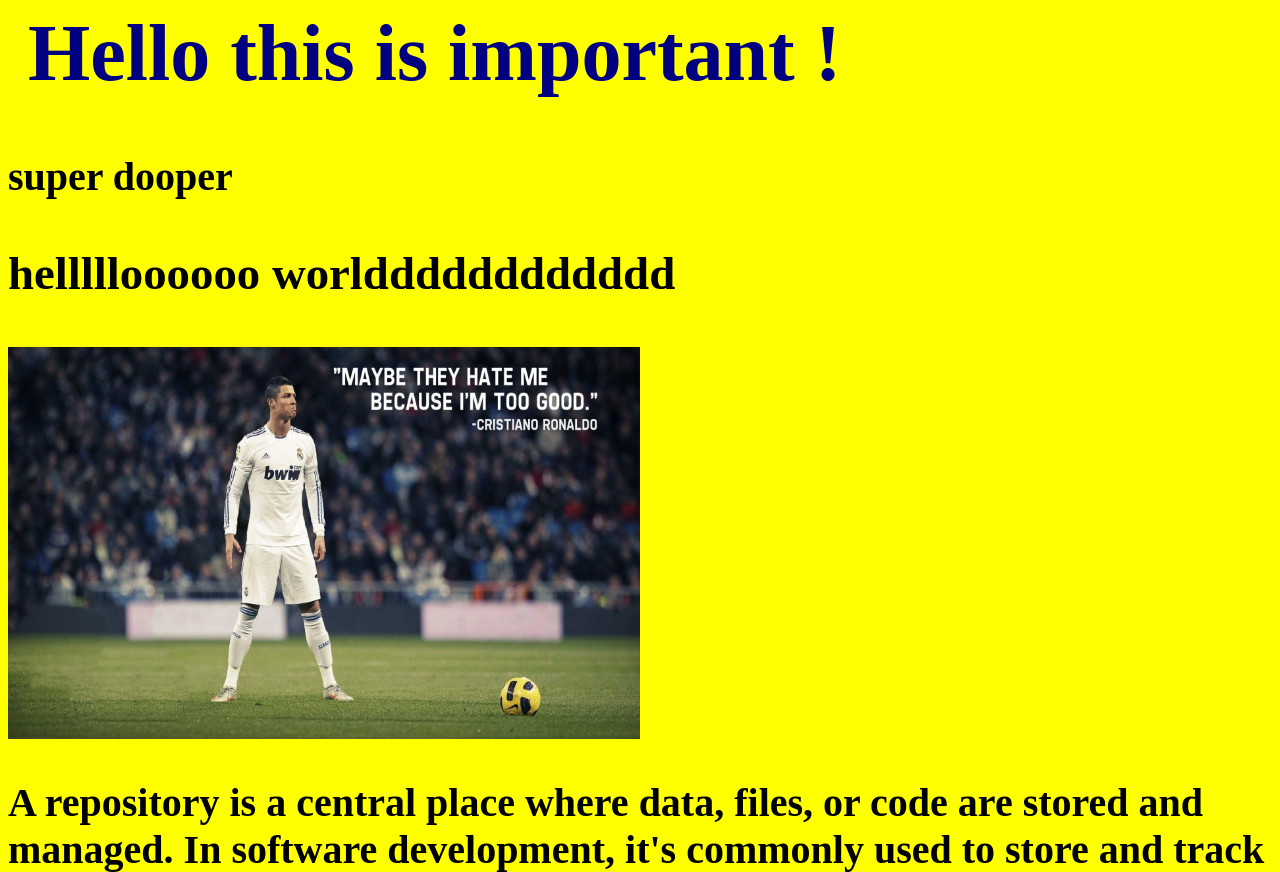
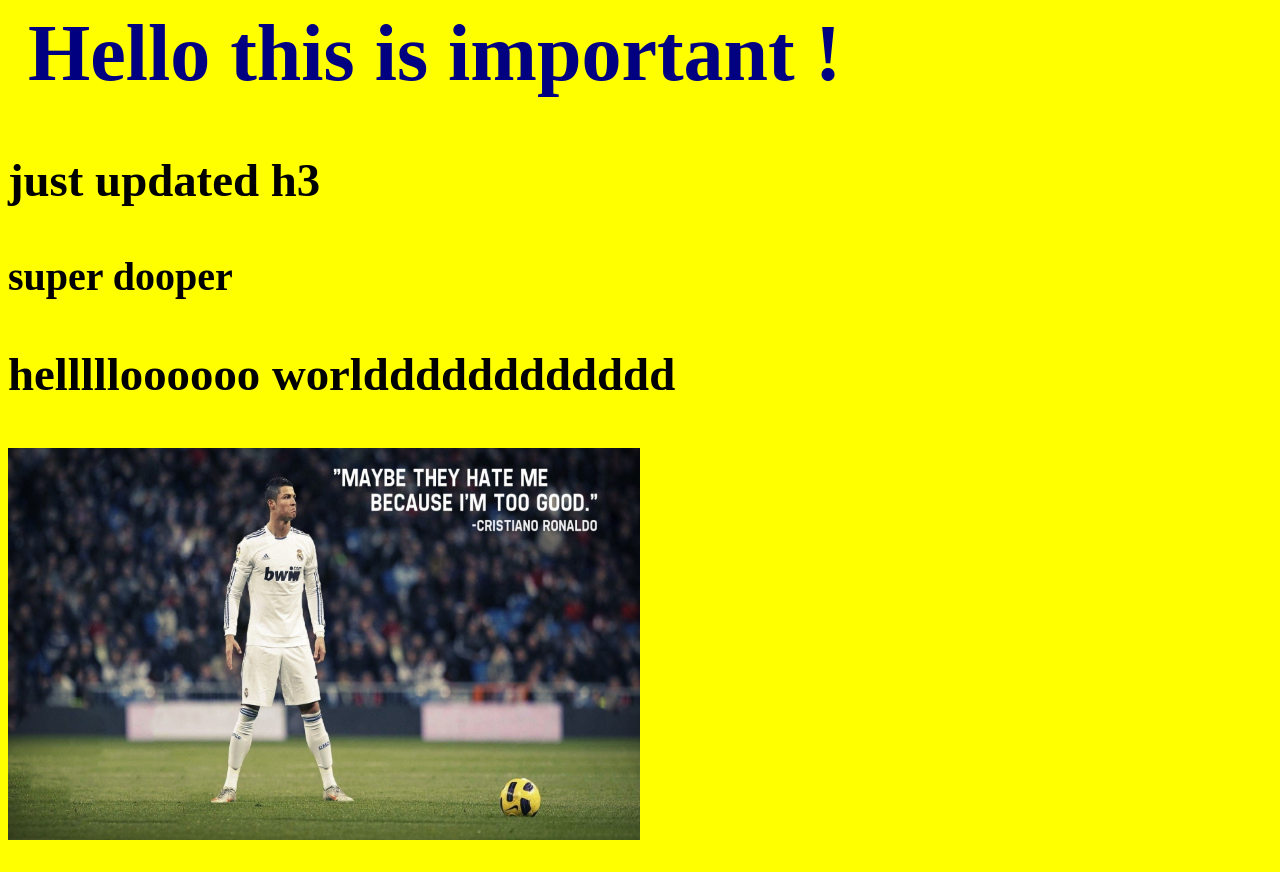
Before and after one commit to JB06102000/hello, a plain HTML site: page index.html in a window 1280 px wide. Shown: the top 872 px of the page. Drawn offline with Linux system fonts and the light colour scheme.

Commit message:
updated h3

```diff
--- a/index.html
+++ b/index.html
@@ -5,6 +5,7 @@
 </head>
 <body>
 <h1>Hello this is important !</h1>
+  <h3>just updated h3</h3>
 <div class="imp">super dooper</div>
 <h3>hellllloooooo worldddddddddddd</h3>
 <img src="/1.jpg" style="width:50%;height:50%;"></img>
```
